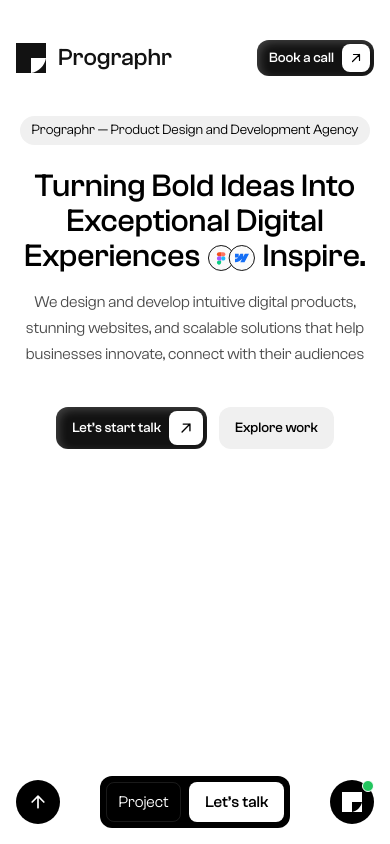
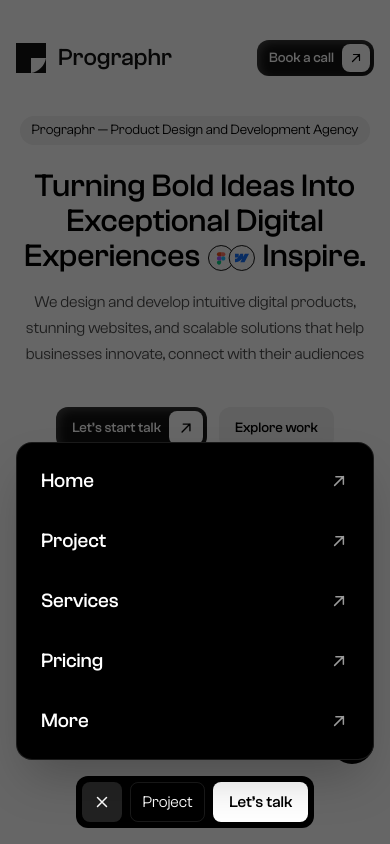
Before and after one commit to Neaz-mq/prographr-agency, a Next.js app: page / in a window 390 px wide. Both pictures are taken after a click on the button "Open menu". Built offline with nearby package versions, Linux system fonts and the light colour scheme.

Commit message:
fix: remove duplicate WhatsApp item from mobile menu

```diff
--- a/src/components/layout/FloatingNav.tsx
+++ b/src/components/layout/FloatingNav.tsx
@@ -1,20 +1,27 @@
 import Image from "next/image";
 import Link from "next/link";
 import { BackToTop } from "./BackToTop";
+import { MobileMenu } from "./MobileMenu";
 import { Container } from "@/components/ui/Container";
 import { siteConfig } from "@/lib/site";
 import { cn } from "@/lib/utils";
 
 export function FloatingNav() {
   const whatsappUrl = `https://wa.me/${siteConfig.whatsappNumber}?text=${encodeURIComponent(siteConfig.whatsappMessage)}`;
+  const menuLinks = [{ label: "Home", href: "/" }, ...siteConfig.navLinks];
 
   return (
     <div className="pointer-events-none fixed inset-x-0 bottom-[max(1rem,env(safe-area-inset-bottom))] z-50 md:bottom-[3.73rem]">
-      <Container className="flex items-center justify-between gap-2">
-        <BackToTop />
+      <Container className="flex items-center justify-center md:justify-between">
+        {/* Back to top: shudhu tablet/desktop-e */}
+        <div className="hidden md:block">
+          <BackToTop />
+        </div>
 
         <nav aria-label="Quick navigation" className="pointer-events-auto flex items-center gap-2 rounded-xl bg-black p-1.5">
-          <Link href="/" aria-label="Home" className="hidden size-10 place-items-center rounded-lg bg-[#222222] sm:grid">
+          {/* Mobile: menu button | Tablet+: logo */}
+          <MobileMenu links={menuLinks} />
+          <Link href="/" aria-label="Home" className="hidden size-10 place-items-center rounded-lg bg-[#222222] md:grid">
             <Image src="/icons/logo-mark.svg" alt="" width={18} height={18} className="size-[1.125rem] brightness-0 invert" />
           </Link>
 
@@ -39,12 +46,13 @@ export function FloatingNav() {
           </Link>
         </nav>
 
+        {/* WhatsApp: mobile-e pill-er upore dane, tablet+ e design-er moto dane */}
         <a
           href={whatsappUrl}
           target="_blank"
           rel="noopener noreferrer"
           aria-label="Chat with us on WhatsApp"
-          className="pointer-events-auto relative grid size-11 place-items-center rounded-full bg-black transition-transform duration-300 hover:-translate-y-1 md:size-[3.25rem]"
+          className="pointer-events-auto absolute bottom-full right-4 mb-3 grid size-11 place-items-center rounded-full bg-black transition-transform duration-300 hover:-translate-y-1 md:relative md:bottom-auto md:right-auto md:mb-0 md:size-[3.25rem]"
         >
           <Image src="/icons/logo-mark.svg" alt="" width={20} height={20} className="size-5 brightness-0 invert" />
           <span className="absolute right-0 top-0 size-3 rounded-full border border-white bg-[#22C55E]" />
--- /dev/null
+++ b/src/components/layout/MobileMenu.tsx
@@ -0,0 +1,85 @@
+"use client";
+
+import { useEffect, useId, useState } from "react";
+import Link from "next/link";
+import { ArrowUpRight, CloseIcon, MenuIcon } from "@/components/ui/icons";
+import { cn } from "@/lib/utils";
+
+type MobileMenuProps = {
+  links: { label: string; href: string }[];
+};
+
+export function MobileMenu({ links }: MobileMenuProps) {
+  const [open, setOpen] = useState(false);
+  const panelId = useId();
+
+  useEffect(() => {
+    if (!open) return;
+
+    const onKeyDown = (e: KeyboardEvent) => {
+      if (e.key === "Escape") setOpen(false);
+    };
+    document.addEventListener("keydown", onKeyDown);
+
+    // Menu khola thakle background scroll bondho
+    const root = document.documentElement;
+    const previousOverflow = root.style.overflow;
+    root.style.overflow = "hidden";
+
+    return () => {
+      document.removeEventListener("keydown", onKeyDown);
+      root.style.overflow = previousOverflow;
+    };
+  }, [open]);
+
+  return (
+    <>
+      <button
+        type="button"
+        aria-label={open ? "Close menu" : "Open menu"}
+        aria-expanded={open}
+        aria-controls={panelId}
+        onClick={() => setOpen((v) => !v)}
+        className="grid size-10 shrink-0 place-items-center rounded-lg bg-[#222222] text-white md:hidden"
+      >
+        {open ? <CloseIcon className="size-[1.125rem]" /> : <MenuIcon className="size-[1.125rem]" />}
+      </button>
+
+      {/* Overlay */}
+      <div
+        aria-hidden="true"
+        onClick={() => setOpen(false)}
+        className={cn(
+          "fixed inset-0 -z-10 bg-black/60 transition-opacity duration-300 md:hidden",
+          open ? "pointer-events-auto opacity-100" : "pointer-events-none opacity-0"
+        )}
+      />
+
+      {/* Menu sheet */}
+      <div
+        id={panelId}
+        role="dialog"
+        aria-label="Site menu"
+        className={cn(
+          "fixed inset-x-4 bottom-[calc(5.25rem+env(safe-area-inset-bottom))] z-20 max-h-[calc(100dvh-7.5rem)] overflow-y-auto rounded-2xl border border-white/10 bg-black p-2 text-white shadow-2xl transition-[opacity,transform,visibility] duration-300 ease-[cubic-bezier(0.22,1,0.36,1)] md:hidden",
+          open ? "visible translate-y-0 opacity-100" : "invisible translate-y-3 opacity-0"
+        )}
+      >
+        <ul>
+          {links.map((link) => (
+            <li key={link.label}>
+              <Link
+                href={link.href}
+                onClick={() => setOpen(false)}
+                className="flex items-center justify-between rounded-xl px-4 py-4 text-xl font-medium transition-colors hover:bg-white/10"
+              >
+                {link.label}
+                <ArrowUpRight className="size-5 opacity-60" />
+              </Link>
+            </li>
+          ))}
+        </ul>
+      </div>
+    </>
+  );
+}
--- a/src/components/ui/icons.tsx
+++ b/src/components/ui/icons.tsx
@@ -15,3 +15,19 @@ export function ArrowUp({ className }: IconProps) {
     </svg>
   );
 }
+
+export function MenuIcon({ className }: IconProps) {
+  return (
+    <svg viewBox="0 0 24 24" fill="none" stroke="currentColor" strokeWidth="2" strokeLinecap="round" className={className} aria-hidden="true">
+      <path d="M4 8h16M4 16h16" />
+    </svg>
+  );
+}
+
+export function CloseIcon({ className }: IconProps) {
+  return (
+    <svg viewBox="0 0 24 24" fill="none" stroke="currentColor" strokeWidth="2" strokeLinecap="round" className={className} aria-hidden="true">
+      <path d="M6 6l12 12M18 6 6 18" />
+    </svg>
+  );
+}
```
